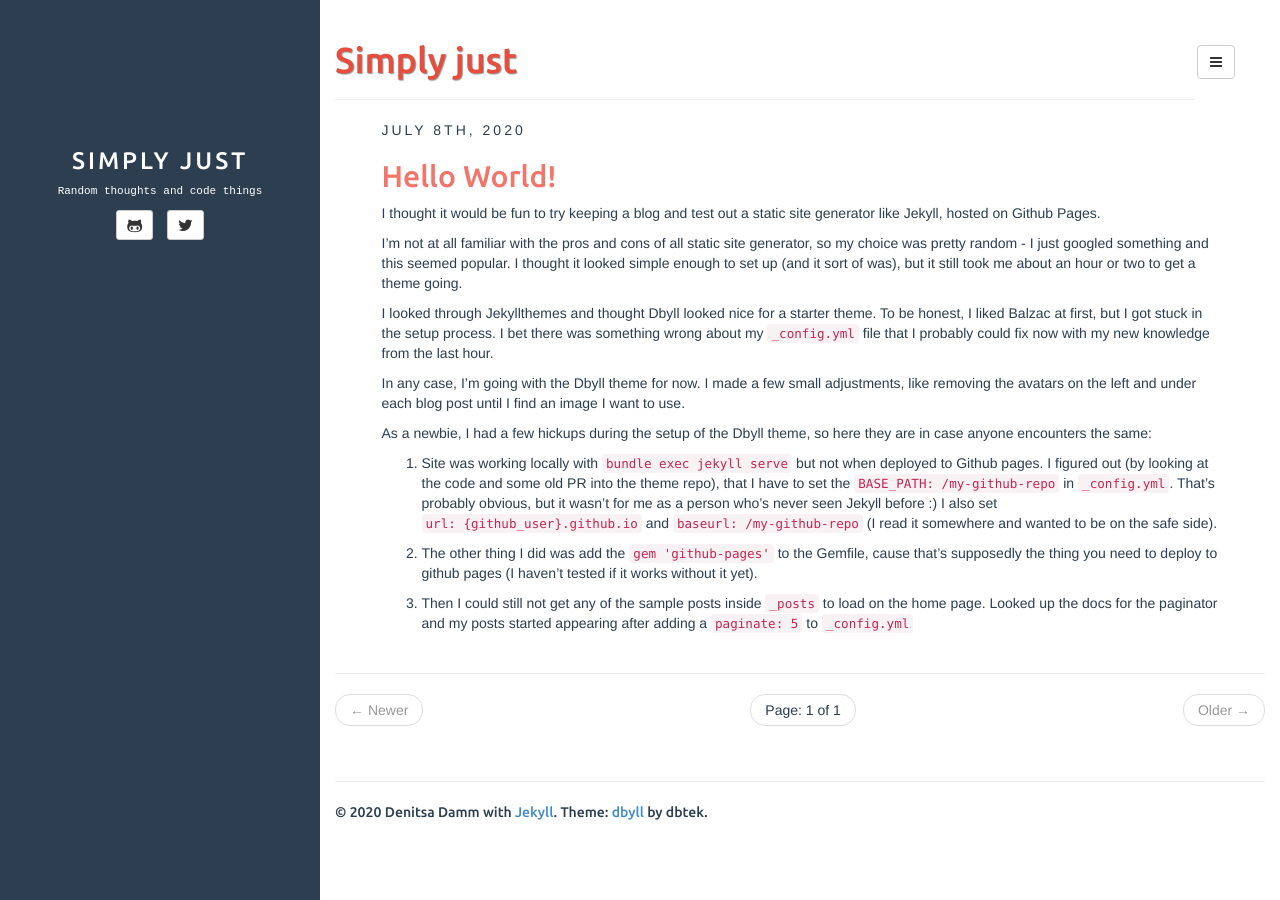
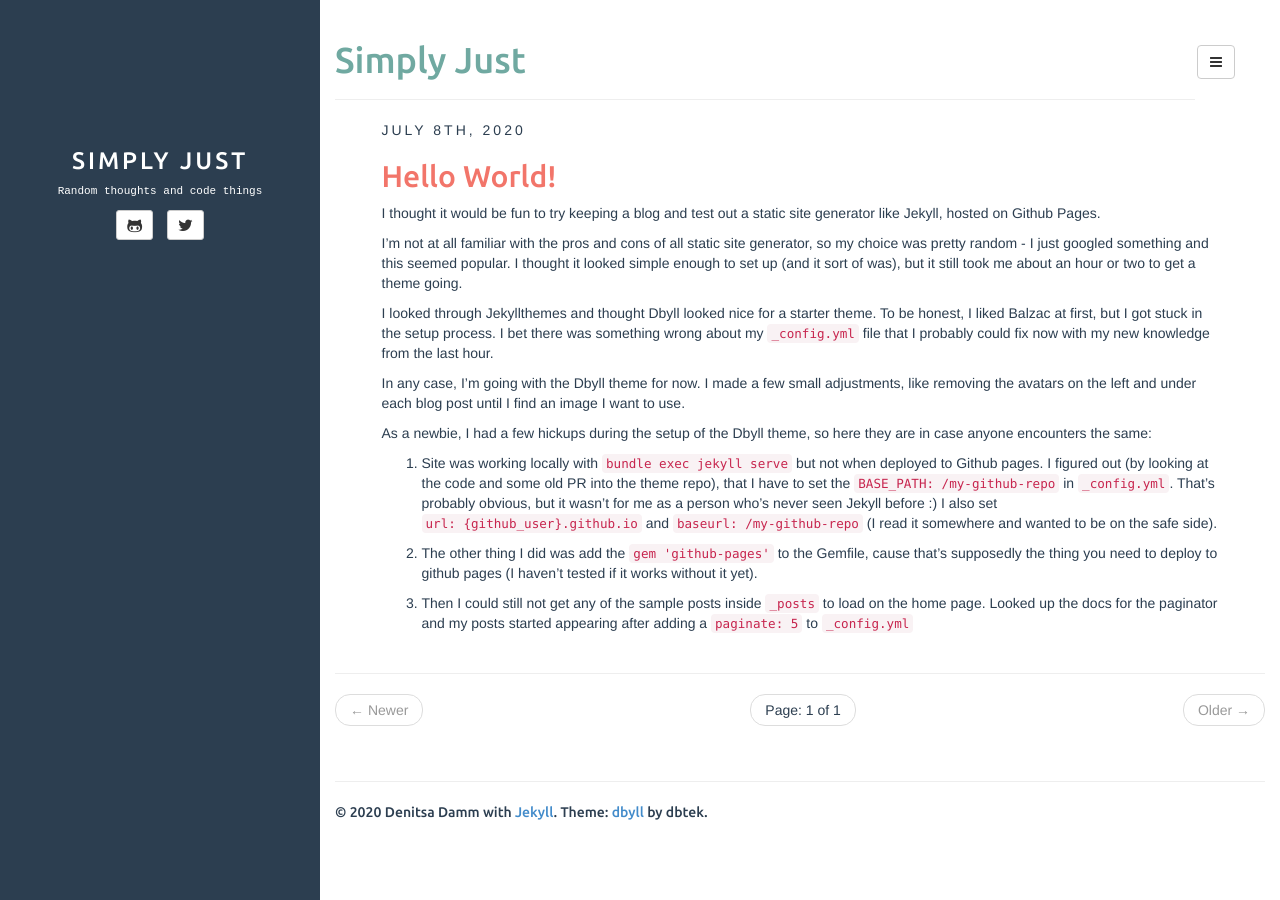
Before and after one commit to denitsa-cm/simply-just, a Jekyll site: the page built from index.html, in a window 1280 px wide. Built offline with Jekyll 4.4.1, drawn with Linux system fonts in a browser that asks for light colours; the list of posts is cut into pages by our own code.

Commit message:
Update style of page header

```diff
--- a/_config.yml
+++ b/_config.yml
@@ -2,7 +2,7 @@ highlighter: rouge
 markdown: kramdown
 disqus: dbyll
 google_analytics: dbyll
-title: Simply just
+title: Simply Just
 url: denitsa-cm.github.io
 baseurl: /simply-just
 paginate: 5
@@ -12,7 +12,7 @@ defaults:
     scope:
       path: "" # empty string for all files
     values:
-      title: Simply just
+      title: Simply Just
 
 description: Stylish Jekyll Theme
 author:
--- a/assets/css/style.css
+++ b/assets/css/style.css
@@ -82,8 +82,7 @@ article .share .gplus:hover {
 }
 
 .page-header {
-	color: #e74c3c;
-	text-shadow: 1px 1px 1px rgba(150, 150, 150, 1);
+	color: #70A9A1;
 }
 
 @media only screen and (min-width: 768px) {
```
